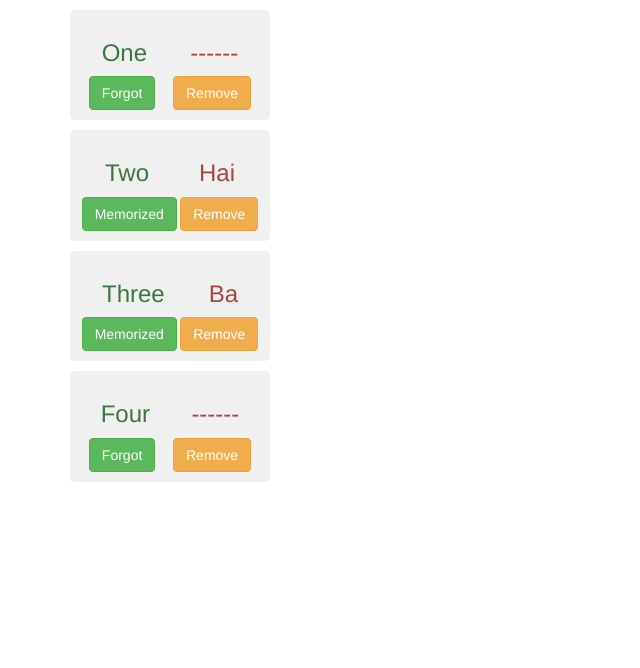
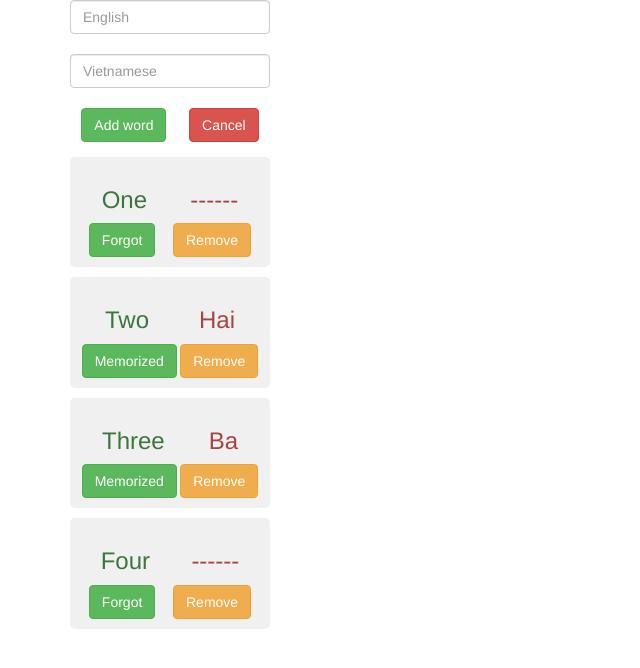
Before and after one commit to vanpho93/word1811, a React (Create React App) app: page / in a window 1280 px wide. Shown: the top 668 px of the page, without its empty margins (0-640 px from the left). Built offline with nearby package versions, Linux system fonts and the light colour scheme.

Commit message:
add form

```diff
--- a/src/App.js
+++ b/src/App.js
@@ -59,7 +59,27 @@ class App extends Component {
   render() {
     return (
       <div className="App container">
-        { this.state.words.map(word => this.getWordItem(word)) }
+        <div className="form-group" style={{ width: '200px' }}>
+          <input
+            placeholder="English"
+            className="form-control"
+          />
+          <br />
+          <input
+            placeholder="Vietnamese"
+            className="form-control"
+          />
+          <br />
+          <div className="btn-container">
+            <button className="btn btn-success">
+              Add word
+            </button>
+            <button className="btn btn-danger">
+              Cancel
+            </button>
+          </div>
+        </div>
+        {this.state.words.map(word => this.getWordItem(word))}
       </div>
     );
   }
```
